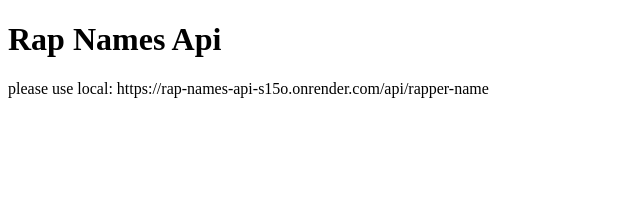
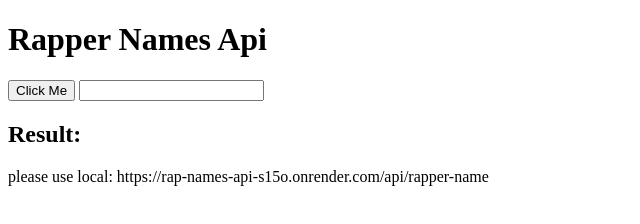
Before and after one commit to garciahector311/rap-names-api, a website: page index.html in a window 1280 px wide. Shown: the whole page, without its empty margins (0-640 px from the left). Drawn offline with Linux system fonts and the light colour scheme.

Commit message:
added client side js & updated html

```diff
--- a/index.html
+++ b/index.html
@@ -3,10 +3,16 @@
 <head>
     <meta charset="UTF-8">
     <meta name="viewport" content="width=device-width, initial-scale=1.0">
-    <title>Document</title>
+    <title>Client Api Code</title>
 </head>
 <body>
-    <h1>Rap Names Api</h1>
+    <h1>Rapper Names Api</h1>
+    <button>Click Me</button>
+    <input type="text">
+    <h2>Result: </h2>
+
+
     <p> please use local: https://rap-names-api-s15o.onrender.com/api/rapper-name</p>
+    <script src='js/main.js'></script>
 </body>
 </html>
```
Also changed, not shown: main.js (added).
